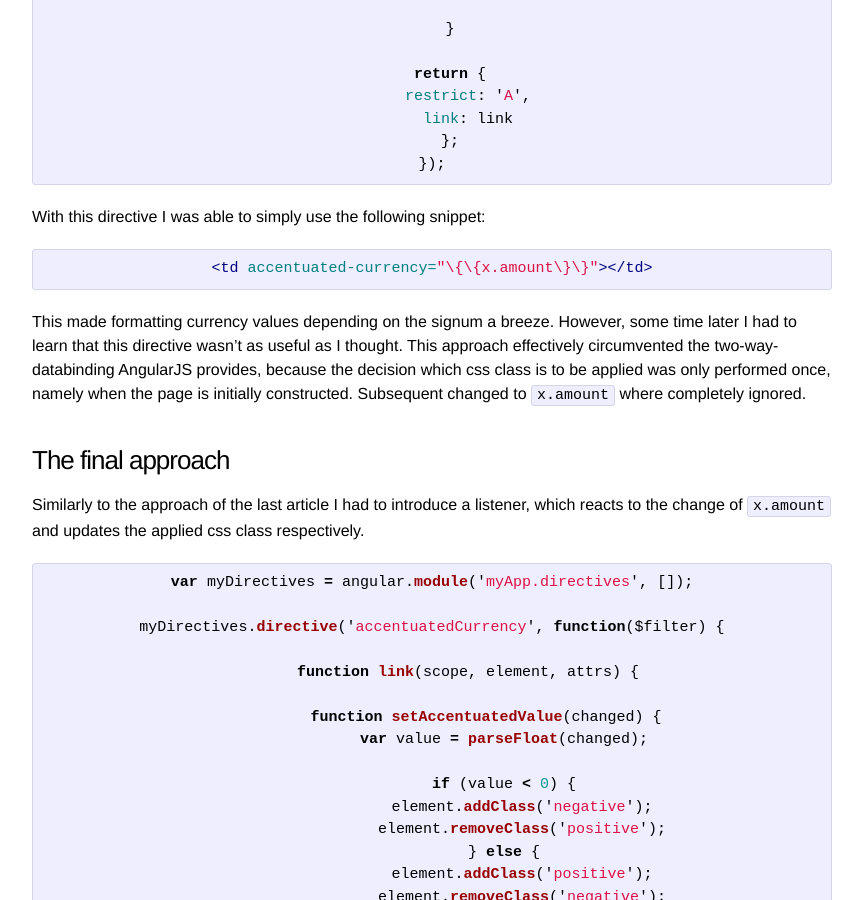
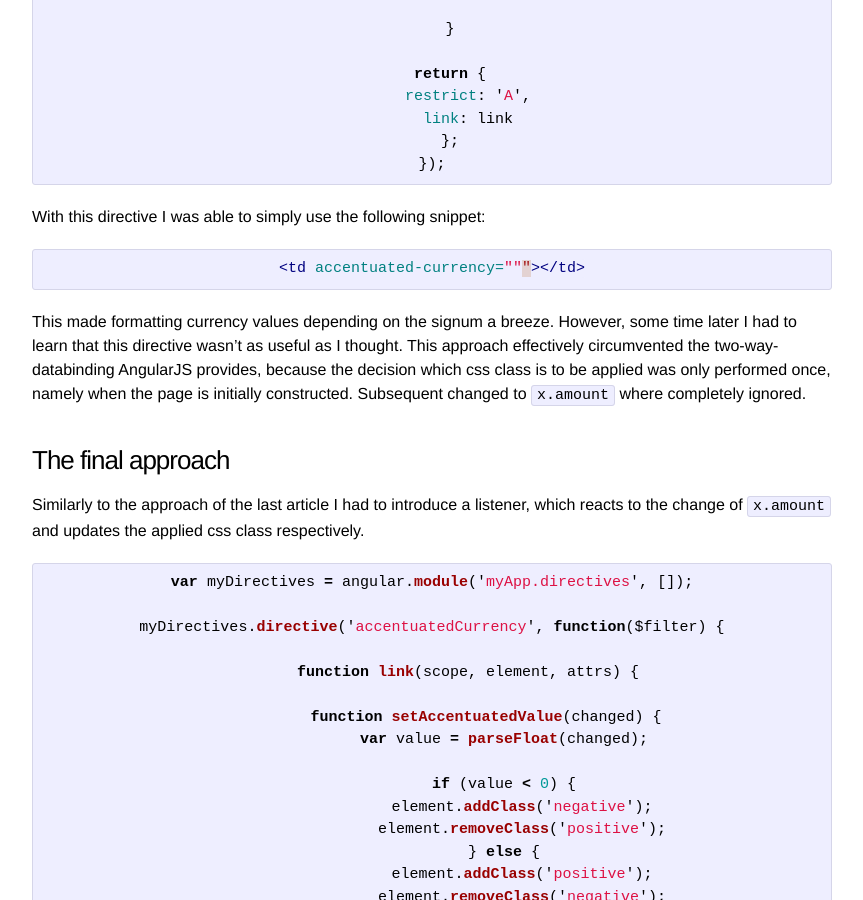
Before and after one commit to omilke/omilke.github.io, a Jekyll site: the page built from _posts/2015-01-08-angularjs-directives-put-to-use-part-ii.md, in a window 1280 px wide and 900 px high, scrolled down 1396 px. Shown: the whole window, without its empty margins (208-1071 px from the left). Built offline with Jekyll 4.4.1, drawn with Linux system fonts in a browser that asks for light colours; nearby versions of some CDN libraries.

Commit message:
escaped angular expressions

```diff
--- a/_posts/2015-01-08-angularjs-directives-put-to-use-part-ii.md
+++ b/_posts/2015-01-08-angularjs-directives-put-to-use-part-ii.md
@@ -61,7 +61,7 @@ myDirectives.directive('accentuatedCurrency', function($filter) {
 With this directive I was able to simply use the following snippet:
 
 {% highlight HTML %}
-<td accentuated-currency="\{\{x.amount\}\}"></td>
+<td accentuated-currency=""{{x.amount" }}"></td>
 {% endhighlight %}
 
 This made formatting currency values depending on the signum a breeze. However, some time later I had to learn that this directive wasn't as useful as I thought. This approach
```
